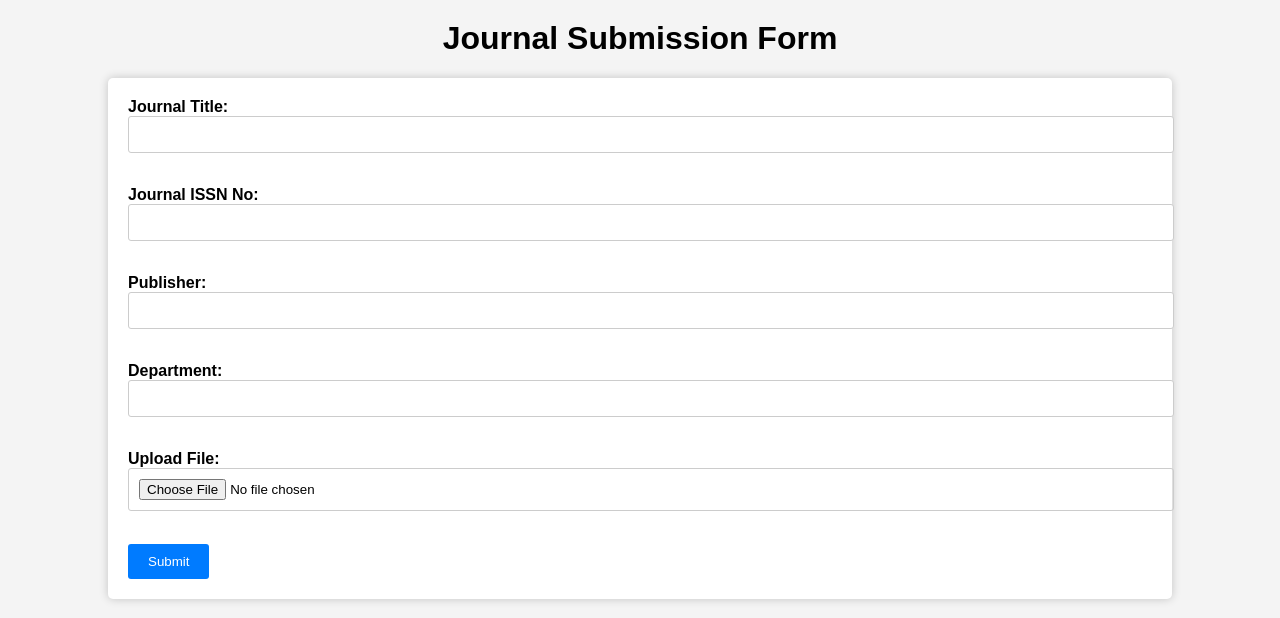
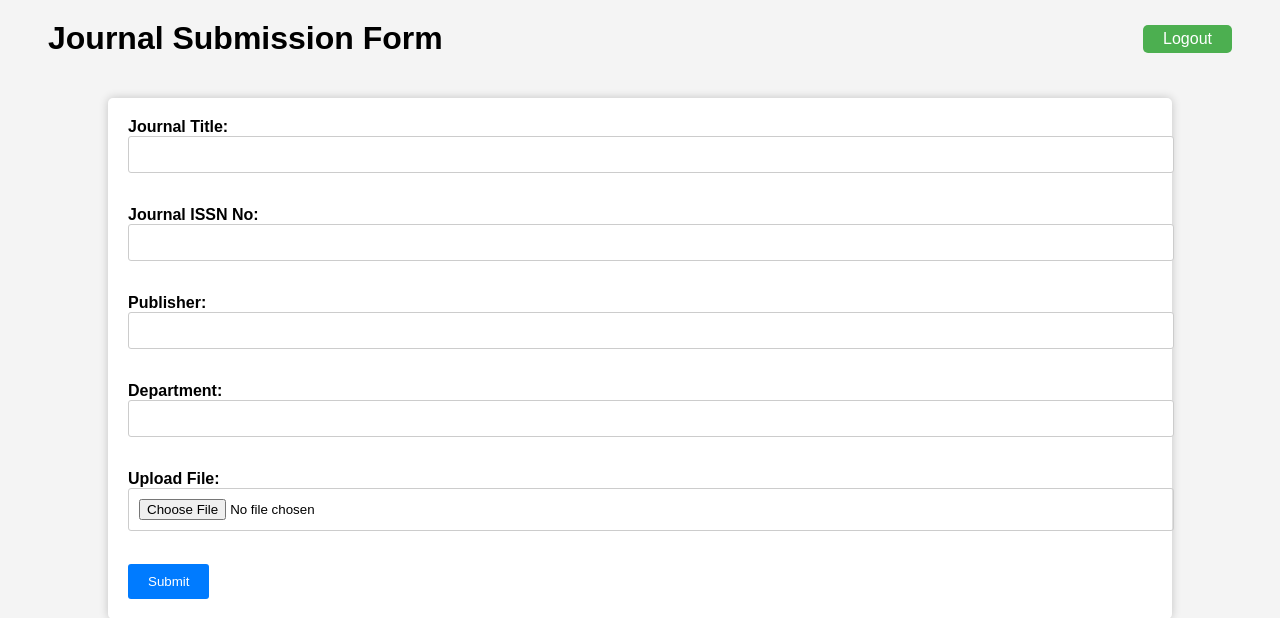
Before and after one commit to muthuruban/VITech, a Django app: page /staff/upload-journal/ in a window 1280 px wide. Shown: the top 618 px of the page. Run offline with Django 4.2, Linux system fonts and the light colour scheme.

Commit message:
html update logout

```diff
--- a/journal/templates/admin_login.html
+++ b/journal/templates/admin_login.html
@@ -38,7 +38,7 @@ body, html {
 }
 
 input[type="text"], input[type="password"] {
-  width: 100%;
+  width: 90%;
   padding: 10px; /* Adjusted padding for mobile */
   margin: 6px 0;
   border: none;
--- a/journal/templates/index.html
+++ b/journal/templates/index.html
@@ -38,7 +38,7 @@ body, html {
 }
 
 input[type="text"], input[type="password"] {
-  width: 100%;
+  width: 90%;
   padding: 10px; /* Adjusted padding for mobile */
   margin: 6px 0;
   border: none;
--- a/journal/templates/journal_form.html
+++ b/journal/templates/journal_form.html
@@ -25,9 +25,27 @@
             border-radius: 5px;
             box-shadow: 0px 0px 10px rgba(0, 0, 0, 0.2);
         }
+        .logout {
+            text-decoration: none;
+            color: #fff;
+
+
+            background-color: #4caf50;
+            padding: 5px 20px;
+            border: none;
+            border-radius: 5px;
+        }
 
         label {
             font-weight: bold;
+        }
+        .header {
+            display: flex;
+            justify-content: space-between;
+            align-items: center;
+            margin-bottom: 20px;
+            margin-left: 3rem;
+            margin-right: 3rem;
         }
 
         input[type="text"],
@@ -56,7 +74,10 @@
     </style>
 </head>
 <body>
+<div class="header">
     <h1>Journal Submission Form</h1>
+    <a href="{% url 'logout' %}" class="logout">Logout</a>
+</div>
     <form action="{% url 'upload_journal' %}" method="POST" enctype="multipart/form-data">
         {% csrf_token %}
         <label for="journalTitle">Journal Title:</label>
```
